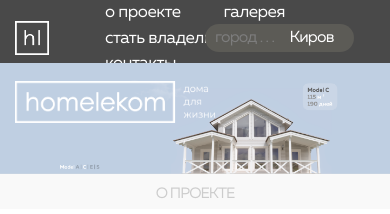
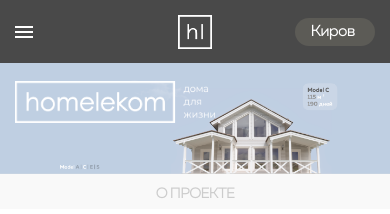
Before and after one commit to pestra77/homelekom, a plain HTML site: page index.html in a window 390 px wide. Shown: the top 214 px of the page. Drawn offline with Linux system fonts and the light colour scheme.

Commit message:
add mobile menu

```diff
--- a/index.html
+++ b/index.html
@@ -13,7 +13,12 @@
       <header>
         <div class="container">
           <nav class="navigation row align-items-center justify-content-between no-gutters">
-            <div class="navigation__logo col-3">
+            <div class="line-wrapp navigation__mobile">
+              <div class="line top"></div>
+              <div class="line center"></div>
+              <div class="line bottom"></div>
+            </div>
+            <div class="navigation__logo col-6 offset-3 offset-md-0 col-sm-6 col-md-3">
               <img src="img/logos/small/logo.png" alt="Logo Homelekom">
             </div>
             <ul class="navigation__menu menu col-6 nav nav-fill">
--- a/js/custom.js
+++ b/js/custom.js
@@ -18,7 +18,6 @@ $(function(){
   $(".menu__link").click(function (e) {
     e.preventDefault();
     var elementClick = $(this).attr("href");
-    console.log(elementClick)
     var destination = $('#' + elementClick).offset().top;
     if (/^((?!chrome|android).)*safari/i.test(navigator.userAgent)) {
       $('body').animate({ scrollTop: destination }, 1100);
@@ -61,4 +60,18 @@ $(function(){
     }
     // console.log()
   });
+
+  $(".navigation__mobile").click(function() {
+  	$(this).toggleClass("active");
+    $(".navigation__menu").toggleClass('active');
+  });
+
+  $('.navigation__menu').click(function(event) {
+    $('.navigation__mobile').toggleClass("active");
+    $(".navigation__menu").toggleClass('active');
+  });
+
+  if (document.width <= 768) {
+    $(".navigation__menu").prependTo('.wrapper');
+  }
 });
--- a/scss/style.scss
+++ b/scss/style.scss
@@ -114,6 +114,9 @@ header {
 }
 .navigation {
   height: 63px;
+  &__mobile {
+    display: none;
+  }
   &__logo {
     img {
       width: 34px;
@@ -181,6 +184,38 @@ header {
       }
     }
   }
+  .line-wrapp{
+	width: 18px;
+	height: 12px;
+	margin: 0;
+	-webkit-transition: all 200ms ease-in-out;
+	-webkit-transition: all 100ms ease-in-out;
+	transition: all 200ms ease-in-out;
+}
+.active.line-wrapp{
+	-webkit-transform: rotate(180deg);
+	        transform: rotate(180deg);
+}
+.line{
+	width: 18px;
+	height: 2px;
+	background-color: #fff;
+	-webkit-transition: all 200ms ease-in-out;
+	transition: all 200ms ease-in-out;
+}
+.line.center{
+	margin: 3px 0;
+}
+.active .line.top{
+	width: 12px;
+	-webkit-transform: translateX(8px) translateY(1px) rotate(45deg);
+	        transform: translateX(8px) translateY(1px) rotate(45deg);
+}
+.active .line.bottom{
+	width: 12px;
+	-webkit-transform: translateX(8px) translateY(-1px) rotate(-45deg);
+	        transform: translateX(8px) translateY(-1px) rotate(-45deg);
+}
 }
 .menu {
   -webkit-box-pack: justify;
@@ -1560,3 +1595,73 @@ footer {
     margin: 0 auto;
   }
 }
+@media (max-width: 768px) {
+  header {
+    position: relative;
+    z-index: 105;
+  }
+  .navigation {
+    &__mobile {
+      display: block;
+      position: absolute;
+    }
+    &__menu {
+      -ms-flex-negative: 0;
+          flex-shrink: 0;
+      display: -webkit-box;
+      display: -ms-flexbox;
+      display: flex;
+      -webkit-box-orient: vertical;
+      -webkit-box-direction: normal;
+      -ms-flex-direction: column;
+      flex-direction: column;
+      -webkit-box-pack: start;
+      -ms-flex-pack: start;
+      justify-content: flex-start;
+      background: #494949;
+      position: fixed;
+      top: 0;
+      left: -200px;
+      z-index: 100;
+      width: 200px;
+      height: 100vh;
+      padding-top: 70px;
+      -webkit-box-flex: 0;
+          -ms-flex: none;
+              flex: none;
+      -webkit-transition: 0.2s;
+      transition: 0.2s;
+      &:after {
+        display: none;
+        content: '';
+        position: absolute;
+        width: calc(100vw - 100%);
+        left: 100%;
+        height: 100vh;
+        top: 0
+      }
+      &.active {
+        left: 0;
+        &:after {
+          display: block;
+        }
+      }
+      .menu__item {
+        padding: 5px 5px;
+        color: #fff;
+      }
+
+    }
+    &__logo {
+      text-align: center;
+    }
+    &__city {
+      margin: 0;
+      width: 80px;
+      &_left {
+        display: none;
+      }
+    }
+
+  }
+}
```
Also changed, not shown: css/style.css, 1 other file.
